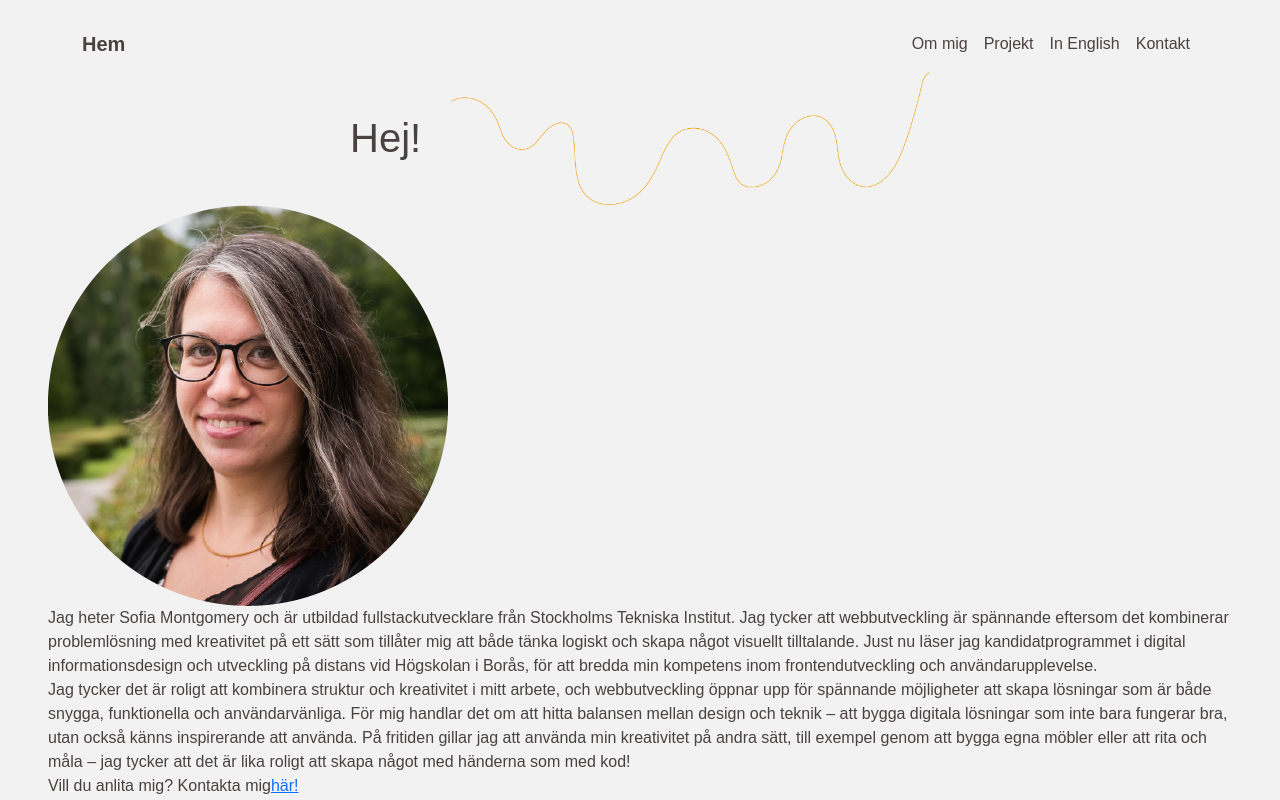
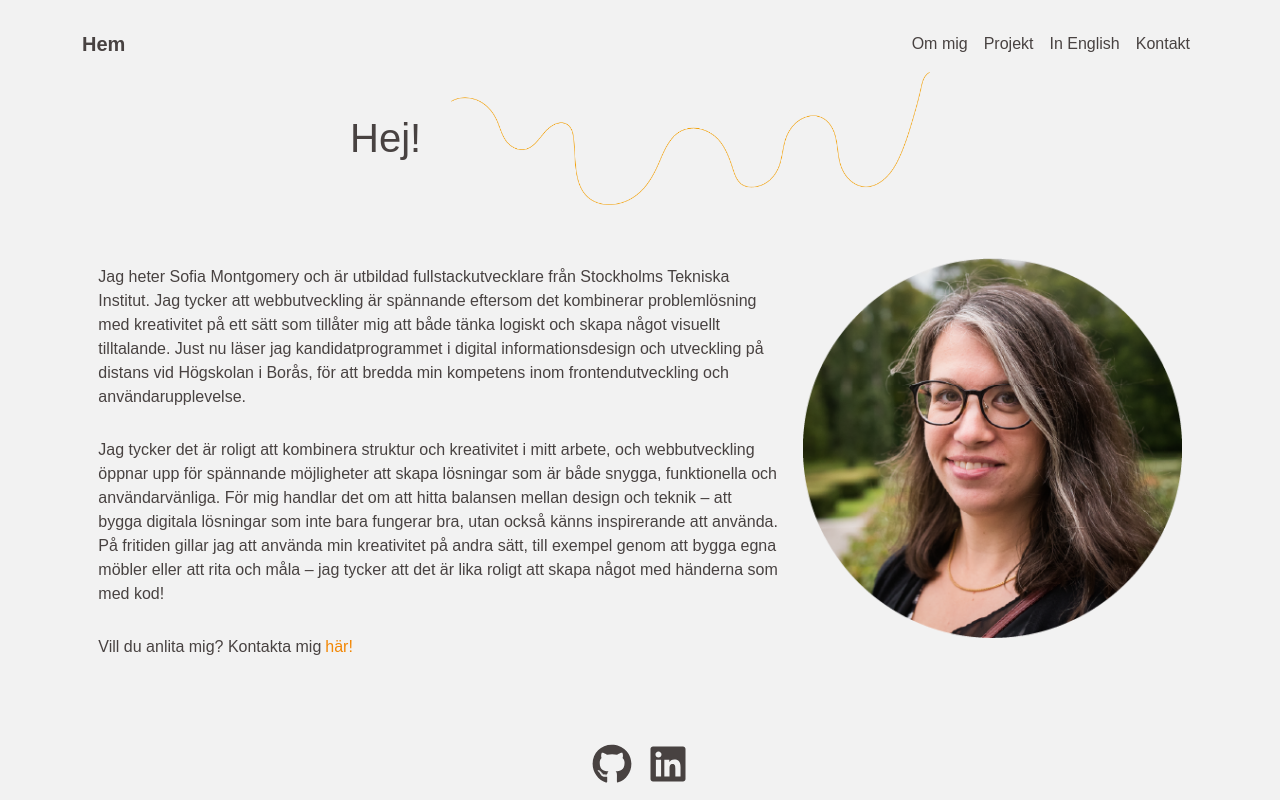
Before and after one commit to fiamont/new-portfolio, a React (Vite) app: page /about in a window 1280 px wide. Shown: the top 800 px of the page. Built offline with nearby package versions, Linux system fonts and the light colour scheme; a web font is replaced by a local one.

Commit message:
fixed about page

```diff
--- a/src/components/ui/TextBox.jsx
+++ b/src/components/ui/TextBox.jsx
@@ -1,5 +1,8 @@
 import styled from "styled-components";
-const StyledDiv = styled.div``;
+const StyledDiv = styled.div`
+  display: block;
+  padding-top: 1.8rem;
+`;
 
 const TextBox = ({ children }) => {
   return (
--- a/src/pages/About.jsx
+++ b/src/pages/About.jsx
@@ -2,14 +2,20 @@ import { aboutText } from "../texts/aboutText";
 import { TextBox } from "../components/index.js";
 import Me from "../assets/meRoundGlasses.png";
 import curvyLineOrange from "./../assets/curvyLineOrange.png";
-import { StyledDiv, StyledImg, StyledLink } from "../pages/About.styles.js";
 import { Row, Col } from "react-bootstrap";
+import styled from "styled-components";
+import { Link } from "react-router-dom";
+
+const StyledLink = styled(Link)`
+  text-decoration: none;
+  color: var(--orange-color);
+`;
 
 function About() {
   return (
     <>
-      <Row className="d-flex flex-row justify-content-center align-items-center">
-        <Col xs={10} sm={1} className="text-start">
+      <Row className="d-flex flex-row justify-content-center align-items-center pb-2">
+        <Col xs={10} sm={2} lg={1} className="text-start pe-3">
           <h1>{aboutText.heading}</h1>
         </Col>
         <Col xs={8} sm={5} className="ml-auto">
@@ -20,15 +26,25 @@ function About() {
           />
         </Col>
       </Row>
-      <StyledDiv>
-        <StyledImg src={Me} alt="me" className="img-fluid" />
-        <TextBox>{aboutText.contentFirstPart}</TextBox>
-        <TextBox>{aboutText.contentSecondPart}</TextBox>
-        <TextBox>
-          {aboutText.lastLinePartOne}
-          <StyledLink to="/contact">{aboutText.lastLinePartTwo}</StyledLink>
-        </TextBox>
-      </StyledDiv>
+      <Row className="d-flex justify-content-center align-items-center pt-4 pb-4">
+        <Col xs={8} md={7} className="justify-content-center">
+          <TextBox>{aboutText.contentFirstPart}</TextBox>
+          <TextBox>{aboutText.contentSecondPart}</TextBox>
+          <TextBox>
+            {aboutText.lastLinePartOne}
+            <StyledLink to="/contact" className="ps-1 pe-1">
+              {aboutText.lastLinePartTwo}
+            </StyledLink>
+          </TextBox>
+        </Col>
+        <Col
+          xs={11}
+          md={4}
+          className="d-flex justify-content-center align-items-center pt-5 pt-md-0"
+        >
+          <img src={Me} alt="me" className="img-fluid" />
+        </Col>
+      </Row>
     </>
   );
 }
--- a/src/pages/About.styles.js
+++ /dev/null
@@ -1,6 +0,0 @@
-import styled from "styled-components";
-import { Link } from "react-router-dom";
-
-export const StyledDiv = styled.div``;
-export const StyledImg = styled.img``;
-export const StyledLink = styled(Link)``;
```
